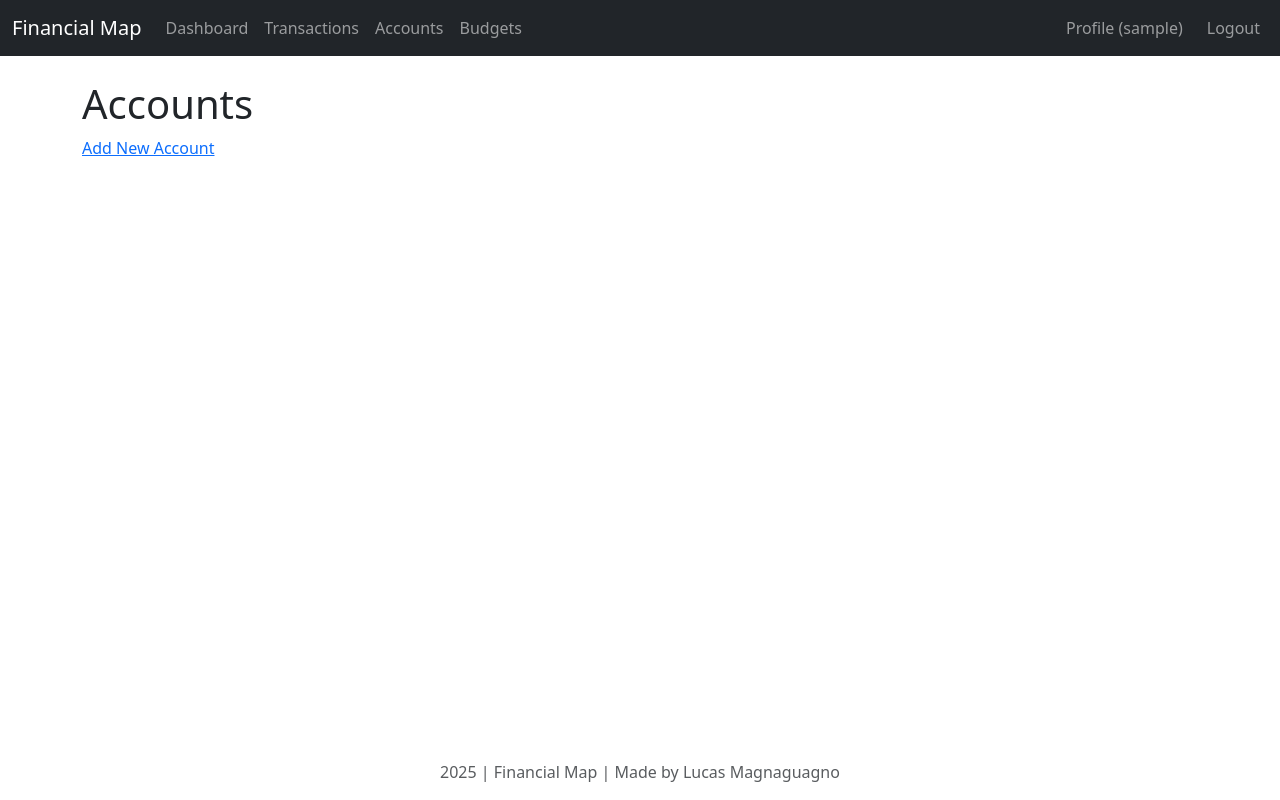
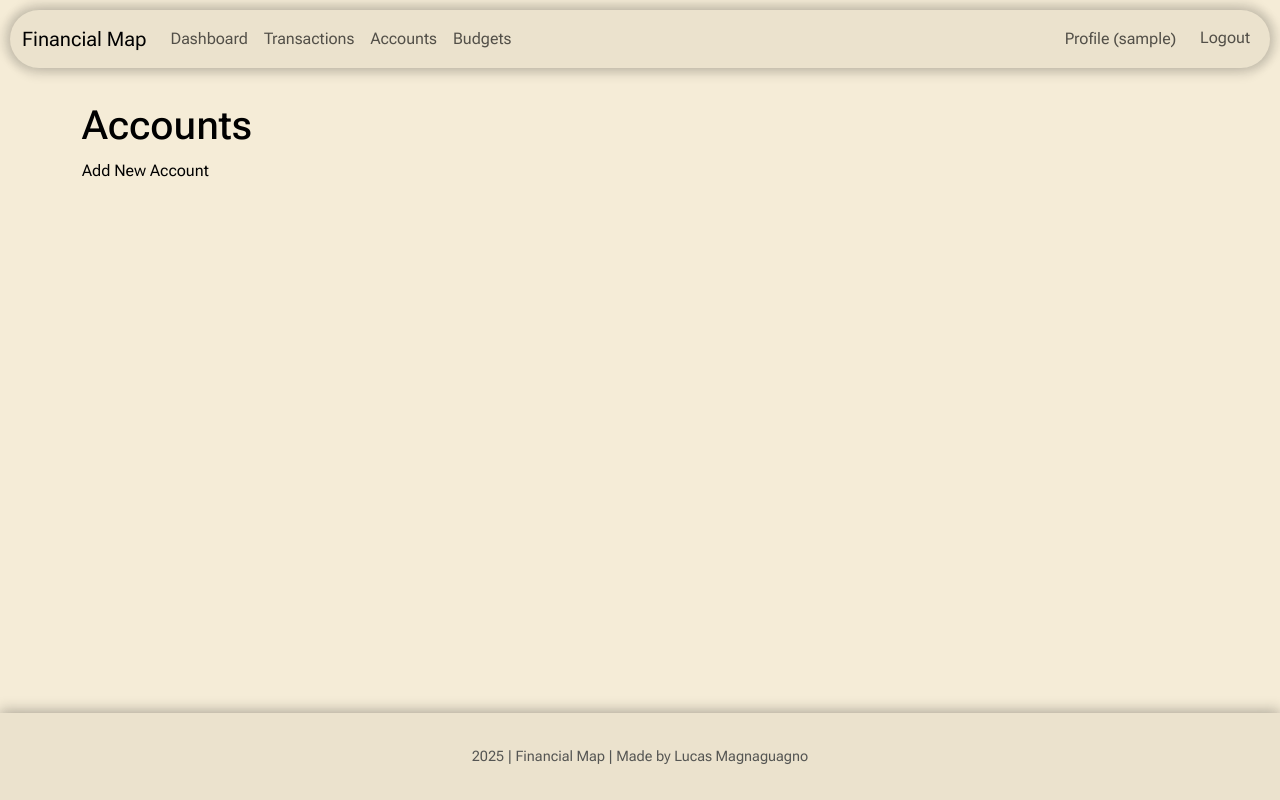
Before and after one commit to mlucasmichel/finantial-map-app, a Django app: page /accounts/ in a window 1280 px wide. Run offline with Django 4.2, Linux system fonts and the light colour scheme; the visitor is signed in with stand-in values (Sample User, id 1).

Commit message:
Add static files config and create base CSS style

```diff
--- a/financial_map/settings.py
+++ b/financial_map/settings.py
@@ -130,6 +130,7 @@ USE_TZ = True
 # https://docs.djangoproject.com/en/4.2/howto/static-files/
 
 STATIC_URL = 'static/'
+STATICFILES_DIRS = [os.path.join(BASE_DIR, 'static')]
 
 # Default primary key field type
 # https://docs.djangoproject.com/en/4.2/ref/settings/#default-auto-field
--- /dev/null
+++ b/static/css/style.css
@@ -0,0 +1,69 @@
+@import url("https://fonts.googleapis.com/css2?family=Lexend:wght@100..900&family=Roboto+Flex:opsz,wght@8..144,100..1000&display=swap");
+
+:root {
+  /* Colour Palette */
+  --primary-100: #eb9c64;
+  --primary-200: #ff8789;
+  --primary-300: #554e4f;
+  --accent-100: #8fbf9f;
+  --accent-200: #346145;
+  --text-100: #353535;
+  --text-200: #000000;
+  --bg-100: #f5ecd7;
+  --bg-200: #ebe2cd;
+  --bg-300: #c2baa6;
+
+  /* Shadows */
+  --float-shadow: 0px -8px 10px 0px rgba(0, 0, 0, 0.1),
+    0px 8px 10px 0px rgba(0, 0, 0, 0.1), -8px 0 10px 0px rgba(0, 0, 0, 0.1),
+    8px 0 10px 0px rgba(0, 0, 0, 0.1);
+
+  /* Font Families */
+  --font-primary: "Lexend", sans-serif;
+  --font-secondary: "Roboto Flex", sans-serif;
+}
+
+/* Reset styles */
+* {
+  margin: 0;
+  padding: 0;
+  box-sizing: border-box;
+  font-family: var(--font-secondary);
+}
+
+a {
+  text-decoration: none;
+  color: inherit;
+}
+
+hr {
+  border: none;
+  border-top: 1px solid var(--text-100);
+  margin: 1rem 0;
+}
+
+/* General styles */
+body {
+  background-color: var(--bg-100);
+  color: var(--text-200);
+  line-height: 1.6;
+}
+
+nav {
+  background-color: var(--bg-200);
+  padding: 1rem;
+  font-family: var(--font-primary);
+  color: var(--text-100);
+  box-shadow: var(--float-shadow);
+  border-radius: 30px;
+  margin: 10px;
+}
+
+footer {
+  background-color: var(--bg-200);
+  text-align: center;
+  padding: 1rem;
+  font-size: 0.9rem;
+  color: var(--text-100);
+  box-shadow: var(--float-shadow);
+}
--- a/templates/base.html
+++ b/templates/base.html
@@ -16,7 +16,7 @@
 </head>
 <body class="d-flex flex-column min-vh-100">
     <header>
-        <nav class="navbar navbar-expand-lg navbar-dark bg-dark">
+        <nav class="navbar navbar-expand-lg">
             <div class="container-fluid">
                 <a class="navbar-brand" href="#">Financial Map</a>
                 <button class="navbar-toggler" type="button" data-bs-toggle="collapse" data-bs-target="#navbarNav" aria-controls="navbarNav" aria-expanded="false" aria-label="Toggle navigation">
```
